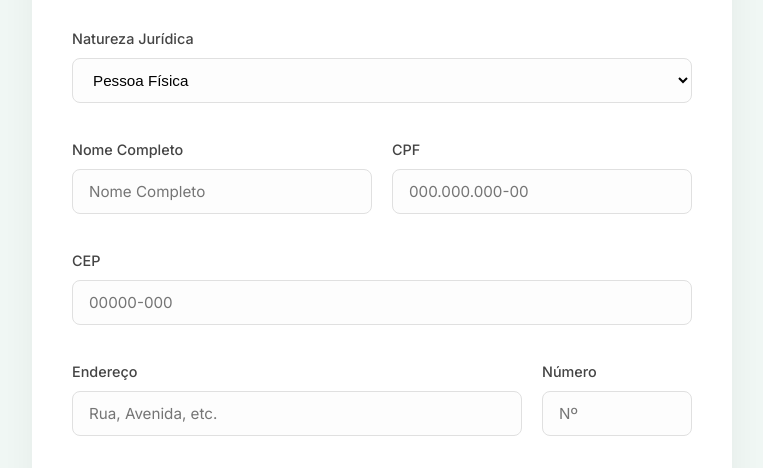
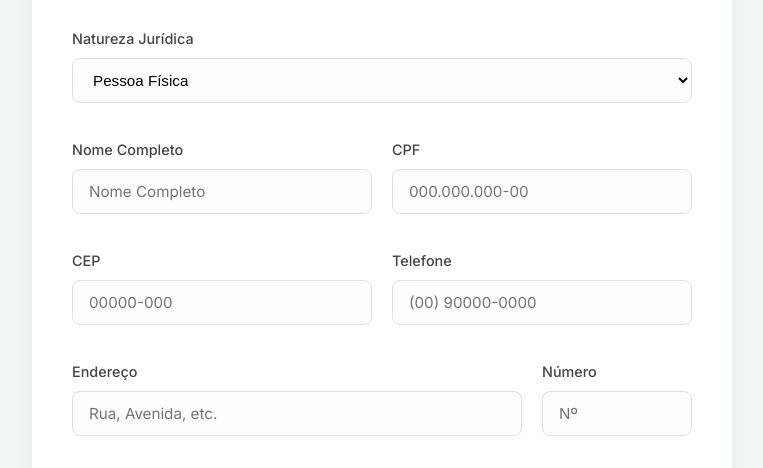
Before and after one commit to Josias1965/Projeto-Sistemac, a website: page register.html in a window 1280 px wide. Shown: the part 290-758 px from the top of the page, without its empty margins (258-1021 px from the left). Drawn offline with nearby package versions, Linux system fonts and the light colour scheme.

Commit message:
feat: adicionar campo telefone no cadastro de clientes

```diff
--- a/convex/auth.ts
+++ b/convex/auth.ts
@@ -7,6 +7,7 @@ export const register = mutation({
     nomeCompleto: v.string(),
     documento: v.string(),
     cep: v.string(),
+    telefone: v.string(),
     endereco: v.string(),
     numero: v.string(),
     bairro: v.string(),
--- a/convex/schema.ts
+++ b/convex/schema.ts
@@ -14,6 +14,7 @@ export default defineSchema({
     nomeCompleto: v.string(),
     documento: v.string(), // CPF or CNPJ
     cep: v.string(),
+    telefone: v.optional(v.string()),
     endereco: v.string(),
     numero: v.string(),
     bairro: v.string(),
--- a/register.html
+++ b/register.html
@@ -140,10 +140,14 @@
                 </div>
             </div>
 
-            <div class="form-row full">
+            <div class="form-row">
                 <div class="form-group">
                     <label for="cep">CEP</label>
                     <input type="text" id="cep" name="cep" placeholder="00000-000" required>
+                </div>
+                <div class="form-group">
+                    <label for="telefone">Telefone</label>
+                    <input type="tel" id="telefone" name="telefone" placeholder="(00) 90000-0000" required>
                 </div>
             </div>
 
@@ -238,6 +242,7 @@
                             nomeCompleto: data.nomeCompleto,
                             documento: data.documento,
                             cep: data.cep,
+                            telefone: data.telefone,
                             endereco: data.endereco,
                             numero: data.numero,
                             bairro: data.bairro,
```
